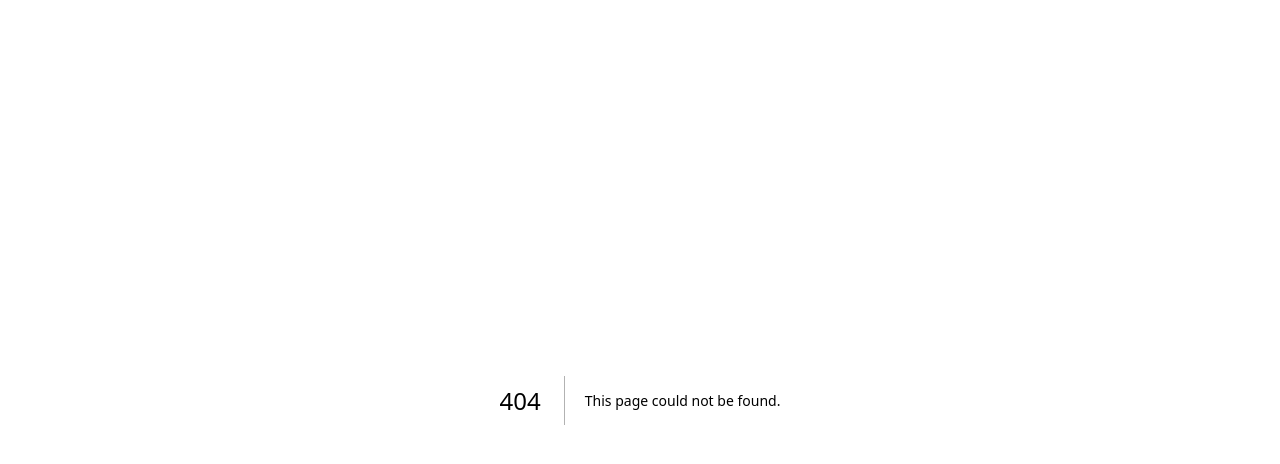
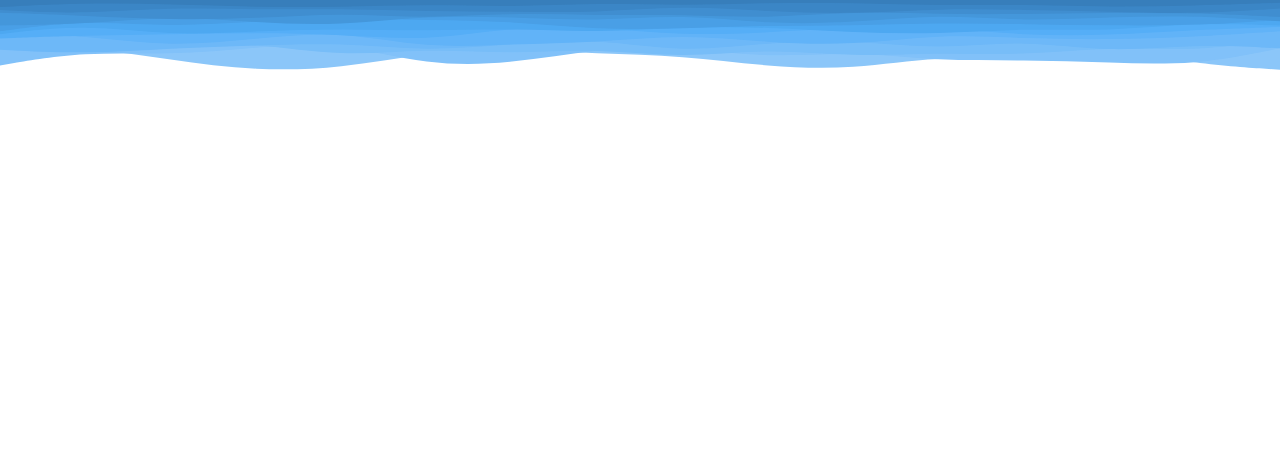
Before and after one commit to BolaGhaly/Admin-Dashboard, a Next.js app: page /BackgroundImage in a window 1280 px wide. Before the commit this address had no page. Shown: the top 464 px of the page. Built offline with nearby package versions, Linux system fonts and the light colour scheme.

Commit message:
Add background image

```diff
--- /dev/null
+++ b/pages/BackgroundImage.tsx
@@ -0,0 +1,66 @@
+import Image from "next/image";
+
+const BackgroundImage = () => {
+  return (
+    <div className="w-full">
+      <svg
+        id="visual"
+        viewBox="0 0 900 600"
+        width="100%"
+        xmlns="http://www.w3.org/2000/svg"
+        version="1.1"
+      >
+        <path
+          d="M0 33L10 33C20 33 40 33 60 34.5C80 36 100 39 120 41.8C140 44.7 160 47.3 180 48.3C200 49.3 220 48.7 240 46.5C260 44.3 280 40.7 300 38.3C320 36 340 35 360 35.2C380 35.3 400 36.7 420 37.5C440 38.3 460 38.7 480 40.2C500 41.7 520 44.3 540 46C560 47.7 580 48.3 600 47C620 45.7 640 42.3 660 41.5C680 40.7 700 42.3 720 41.3C740 40.3 760 36.7 780 36.8C800 37 820 41 840 43.7C860 46.3 880 47.7 890 48.3L900 49L900 0L890 0C880 0 860 0 840 0C820 0 800 0 780 0C760 0 740 0 720 0C700 0 680 0 660 0C640 0 620 0 600 0C580 0 560 0 540 0C520 0 500 0 480 0C460 0 440 0 420 0C400 0 380 0 360 0C340 0 320 0 300 0C280 0 260 0 240 0C220 0 200 0 180 0C160 0 140 0 120 0C100 0 80 0 60 0C40 0 20 0 10 0L0 0Z"
+          fill="#8bc6f9"
+        ></path>
+        <path
+          d="M0 46L10 44.3C20 42.7 40 39.3 60 38.2C80 37 100 38 120 37.5C140 37 160 35 180 33.5C200 32 220 31 240 33.2C260 35.3 280 40.7 300 43.2C320 45.7 340 45.3 360 43.3C380 41.3 400 37.7 420 35.7C440 33.7 460 33.3 480 34.5C500 35.7 520 38.3 540 38.8C560 39.3 580 37.7 600 38C620 38.3 640 40.7 660 41.7C680 42.7 700 42.3 720 42.5C740 42.7 760 43.3 780 44C800 44.7 820 45.3 840 43.7C860 42 880 38 890 36L900 34L900 0L890 0C880 0 860 0 840 0C820 0 800 0 780 0C760 0 740 0 720 0C700 0 680 0 660 0C640 0 620 0 600 0C580 0 560 0 540 0C520 0 500 0 480 0C460 0 440 0 420 0C400 0 380 0 360 0C340 0 320 0 300 0C280 0 260 0 240 0C220 0 200 0 180 0C160 0 140 0 120 0C100 0 80 0 60 0C40 0 20 0 10 0L0 0Z"
+          fill="#81c1f9"
+        ></path>
+        <path
+          d="M0 28L10 28.3C20 28.7 40 29.3 60 30C80 30.7 100 31.3 120 31.3C140 31.3 160 30.7 180 32C200 33.3 220 36.7 240 37.3C260 38 280 36 300 35.7C320 35.3 340 36.7 360 36.7C380 36.7 400 35.3 420 35.8C440 36.3 460 38.7 480 38.7C500 38.7 520 36.3 540 36.2C560 36 580 38 600 38.5C620 39 640 38 660 37.8C680 37.7 700 38.3 720 37.7C740 37 760 35 780 34.5C800 34 820 35 840 34.2C860 33.3 880 30.7 890 29.3L900 28L900 0L890 0C880 0 860 0 840 0C820 0 800 0 780 0C760 0 740 0 720 0C700 0 680 0 660 0C640 0 620 0 600 0C580 0 560 0 540 0C520 0 500 0 480 0C460 0 440 0 420 0C400 0 380 0 360 0C340 0 320 0 300 0C280 0 260 0 240 0C220 0 200 0 180 0C160 0 140 0 120 0C100 0 80 0 60 0C40 0 20 0 10 0L0 0Z"
+          fill="#77bdf8"
+        ></path>
+        <path
+          d="M0 35L10 35.5C20 36 40 37 60 36.8C80 36.7 100 35.3 120 34.3C140 33.3 160 32.7 180 32C200 31.3 220 30.7 240 31.3C260 32 280 34 300 34.2C320 34.3 340 32.7 360 31.2C380 29.7 400 28.3 420 29.3C440 30.3 460 33.7 480 34.2C500 34.7 520 32.3 540 30.8C560 29.3 580 28.7 600 29.5C620 30.3 640 32.7 660 32.7C680 32.7 700 30.3 720 30.7C740 31 760 34 780 34.5C800 35 820 33 840 32.5C860 32 880 33 890 33.5L900 34L900 0L890 0C880 0 860 0 840 0C820 0 800 0 780 0C760 0 740 0 720 0C700 0 680 0 660 0C640 0 620 0 600 0C580 0 560 0 540 0C520 0 500 0 480 0C460 0 440 0 420 0C400 0 380 0 360 0C340 0 320 0 300 0C280 0 260 0 240 0C220 0 200 0 180 0C160 0 140 0 120 0C100 0 80 0 60 0C40 0 20 0 10 0L0 0Z"
+          fill="#6db8f8"
+        ></path>
+        <path
+          d="M0 23L10 23.3C20 23.7 40 24.3 60 26C80 27.7 100 30.3 120 30.7C140 31 160 29 180 27.2C200 25.3 220 23.7 240 24.8C260 26 280 30 300 31.5C320 33 340 32 360 31.3C380 30.7 400 30.3 420 29.2C440 28 460 26 480 26C500 26 520 28 540 29.3C560 30.7 580 31.3 600 30.3C620 29.3 640 26.7 660 25.8C680 25 700 26 720 26.7C740 27.3 760 27.7 780 27.5C800 27.3 820 26.7 840 25.7C860 24.7 880 23.3 890 22.7L900 22L900 0L890 0C880 0 860 0 840 0C820 0 800 0 780 0C760 0 740 0 720 0C700 0 680 0 660 0C640 0 620 0 600 0C580 0 560 0 540 0C520 0 500 0 480 0C460 0 440 0 420 0C400 0 380 0 360 0C340 0 320 0 300 0C280 0 260 0 240 0C220 0 200 0 180 0C160 0 140 0 120 0C100 0 80 0 60 0C40 0 20 0 10 0L0 0Z"
+          fill="#61b3f8"
+        ></path>
+        <path
+          d="M0 27L10 26.7C20 26.3 40 25.7 60 25.2C80 24.7 100 24.3 120 24C140 23.7 160 23.3 180 23.3C200 23.3 220 23.7 240 24.7C260 25.7 280 27.3 300 26.5C320 25.7 340 22.3 360 20.7C380 19 400 19 420 20C440 21 460 23 480 23.7C500 24.3 520 23.7 540 22.7C560 21.7 580 20.3 600 19.7C620 19 640 19 660 20C680 21 700 23 720 24C740 25 760 25 780 24.3C800 23.7 820 22.3 840 21.3C860 20.3 880 19.7 890 19.3L900 19L900 0L890 0C880 0 860 0 840 0C820 0 800 0 780 0C760 0 740 0 720 0C700 0 680 0 660 0C640 0 620 0 600 0C580 0 560 0 540 0C520 0 500 0 480 0C460 0 440 0 420 0C400 0 380 0 360 0C340 0 320 0 300 0C280 0 260 0 240 0C220 0 200 0 180 0C160 0 140 0 120 0C100 0 80 0 60 0C40 0 20 0 10 0L0 0Z"
+          fill="#55aef7"
+        ></path>
+        <path
+          d="M0 24L10 22.8C20 21.7 40 19.3 60 19.5C80 19.7 100 22.3 120 23.2C140 24 160 23 180 22.2C200 21.3 220 20.7 240 20.7C260 20.7 280 21.3 300 21.3C320 21.3 340 20.7 360 20.8C380 21 400 22 420 21.8C440 21.7 460 20.3 480 19.7C500 19 520 19 540 19.7C560 20.3 580 21.7 600 22.5C620 23.3 640 23.7 660 23.2C680 22.7 700 21.3 720 21C740 20.7 760 21.3 780 20.7C800 20 820 18 840 17.3C860 16.7 880 17.3 890 17.7L900 18L900 0L890 0C880 0 860 0 840 0C820 0 800 0 780 0C760 0 740 0 720 0C700 0 680 0 660 0C640 0 620 0 600 0C580 0 560 0 540 0C520 0 500 0 480 0C460 0 440 0 420 0C400 0 380 0 360 0C340 0 320 0 300 0C280 0 260 0 240 0C220 0 200 0 180 0C160 0 140 0 120 0C100 0 80 0 60 0C40 0 20 0 10 0L0 0Z"
+          fill="#4da8f1"
+        ></path>
+        <path
+          d="M0 22L10 20.7C20 19.3 40 16.7 60 16.2C80 15.7 100 17.3 120 17.5C140 17.7 160 16.3 180 15.3C200 14.3 220 13.7 240 13.5C260 13.3 280 13.7 300 14C320 14.3 340 14.7 360 15.8C380 17 400 19 420 19.8C440 20.7 460 20.3 480 19.8C500 19.3 520 18.7 540 18.3C560 18 580 18 600 17.7C620 17.3 640 16.7 660 16.5C680 16.3 700 16.7 720 17C740 17.3 760 17.7 780 17.8C800 18 820 18 840 17.3C860 16.7 880 15.3 890 14.7L900 14L900 0L890 0C880 0 860 0 840 0C820 0 800 0 780 0C760 0 740 0 720 0C700 0 680 0 660 0C640 0 620 0 600 0C580 0 560 0 540 0C520 0 500 0 480 0C460 0 440 0 420 0C400 0 380 0 360 0C340 0 320 0 300 0C280 0 260 0 240 0C220 0 200 0 180 0C160 0 140 0 120 0C100 0 80 0 60 0C40 0 20 0 10 0L0 0Z"
+          fill="#499fe6"
+        ></path>
+        <path
+          d="M0 18L10 17.8C20 17.7 40 17.3 60 16.2C80 15 100 13 120 12.8C140 12.7 160 14.3 180 15.5C200 16.7 220 17.3 240 16.5C260 15.7 280 13.3 300 12.3C320 11.3 340 11.7 360 12.3C380 13 400 14 420 13.7C440 13.3 460 11.7 480 12C500 12.3 520 14.7 540 15.7C560 16.7 580 16.3 600 15.2C620 14 640 12 660 11.8C680 11.7 700 13.3 720 13.7C740 14 760 13 780 12.3C800 11.7 820 11.3 840 11.8C860 12.3 880 13.7 890 14.3L900 15L900 0L890 0C880 0 860 0 840 0C820 0 800 0 780 0C760 0 740 0 720 0C700 0 680 0 660 0C640 0 620 0 600 0C580 0 560 0 540 0C520 0 500 0 480 0C460 0 440 0 420 0C400 0 380 0 360 0C340 0 320 0 300 0C280 0 260 0 240 0C220 0 200 0 180 0C160 0 140 0 120 0C100 0 80 0 60 0C40 0 20 0 10 0L0 0Z"
+          fill="#4497db"
+        ></path>
+        <path
+          d="M0 9L10 9.3C20 9.7 40 10.3 60 11.2C80 12 100 13 120 13.3C140 13.7 160 13.3 180 12.5C200 11.7 220 10.3 240 10.3C260 10.3 280 11.7 300 11.7C320 11.7 340 10.3 360 10C380 9.7 400 10.3 420 10.5C440 10.7 460 10.3 480 10.7C500 11 520 12 540 11.7C560 11.3 580 9.7 600 9.2C620 8.7 640 9.3 660 9.7C680 10 700 10 720 9.8C740 9.7 760 9.3 780 9.2C800 9 820 9 840 9.5C860 10 880 11 890 11.5L900 12L900 0L890 0C880 0 860 0 840 0C820 0 800 0 780 0C760 0 740 0 720 0C700 0 680 0 660 0C640 0 620 0 600 0C580 0 560 0 540 0C520 0 500 0 480 0C460 0 440 0 420 0C400 0 380 0 360 0C340 0 320 0 300 0C280 0 260 0 240 0C220 0 200 0 180 0C160 0 140 0 120 0C100 0 80 0 60 0C40 0 20 0 10 0L0 0Z"
+          fill="#408ed0"
+        ></path>
+        <path
+          d="M0 7L10 7.5C20 8 40 9 60 8.7C80 8.3 100 6.7 120 6.2C140 5.7 160 6.3 180 6.5C200 6.7 220 6.3 240 6.5C260 6.7 280 7.3 300 7.7C320 8 340 8 360 8.2C380 8.3 400 8.7 420 8C440 7.3 460 5.7 480 5.5C500 5.3 520 6.7 540 7.7C560 8.7 580 9.3 600 9C620 8.7 640 7.3 660 6.8C680 6.3 700 6.7 720 7C740 7.3 760 7.7 780 8.2C800 8.7 820 9.3 840 9C860 8.7 880 7.3 890 6.7L900 6L900 0L890 0C880 0 860 0 840 0C820 0 800 0 780 0C760 0 740 0 720 0C700 0 680 0 660 0C640 0 620 0 600 0C580 0 560 0 540 0C520 0 500 0 480 0C460 0 440 0 420 0C400 0 380 0 360 0C340 0 320 0 300 0C280 0 260 0 240 0C220 0 200 0 180 0C160 0 140 0 120 0C100 0 80 0 60 0C40 0 20 0 10 0L0 0Z"
+          fill="#3b86c6"
+        ></path>
+        <path
+          d="M0 5L10 4.5C20 4 40 3 60 2.7C80 2.3 100 2.7 120 3.2C140 3.7 160 4.3 180 4.7C200 5 220 5 240 4.7C260 4.3 280 3.7 300 3.7C320 3.7 340 4.3 360 4.2C380 4 400 3 420 2.8C440 2.7 460 3.3 480 3.3C500 3.3 520 2.7 540 2.3C560 2 580 2 600 2.3C620 2.7 640 3.3 660 3.5C680 3.7 700 3.3 720 3.5C740 3.7 760 4.3 780 4.5C800 4.7 820 4.3 840 3.8C860 3.3 880 2.7 890 2.3L900 2L900 0L890 0C880 0 860 0 840 0C820 0 800 0 780 0C760 0 740 0 720 0C700 0 680 0 660 0C640 0 620 0 600 0C580 0 560 0 540 0C520 0 500 0 480 0C460 0 440 0 420 0C400 0 380 0 360 0C340 0 320 0 300 0C280 0 260 0 240 0C220 0 200 0 180 0C160 0 140 0 120 0C100 0 80 0 60 0C40 0 20 0 10 0L0 0Z"
+          fill="#377ebb"
+        ></path>
+      </svg>
+    </div>
+  );
+};
+
+export default BackgroundImage;
--- a/pages/index.tsx
+++ b/pages/index.tsx
@@ -1,9 +1,9 @@
 import Head from "next/head";
+import dynamic from "next/dynamic";
 import { useState } from "react";
 import { BsFillMoonStarsFill } from "react-icons/bs";
-import dynamic from "next/dynamic";
-import Image from "next/image";
 import { LineChartData } from "../utils/LineChartData";
+import BackgroundImage from "./BackgroundImage";
 
 const LineChart = dynamic(() => import("./LineChart"), {
   ssr: false,
@@ -22,7 +22,7 @@ const Home = () => {
       </Head>
       <div className={`${darkMode ? "dark" : ""}`}>
         <main className="bg-neutral-300 dark:bg-neutral-800 min-h-screen font-poppins antialiased transition-colors duration-200">
-
+          <BackgroundImage />
           <h1 className="text-3xl font-bold text-red-500 dark:text-white ">
             Hello world!
           </h1>
```
